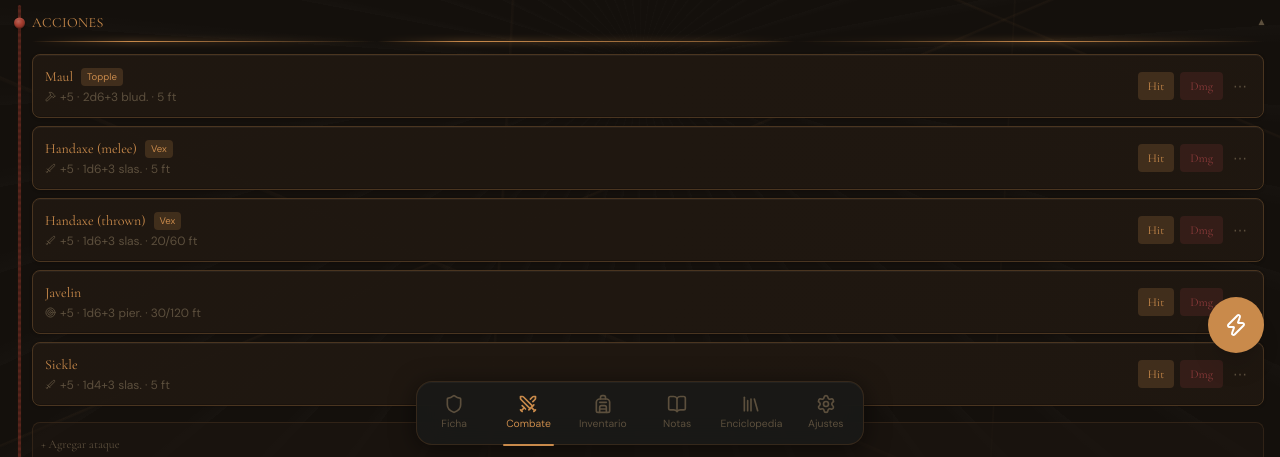
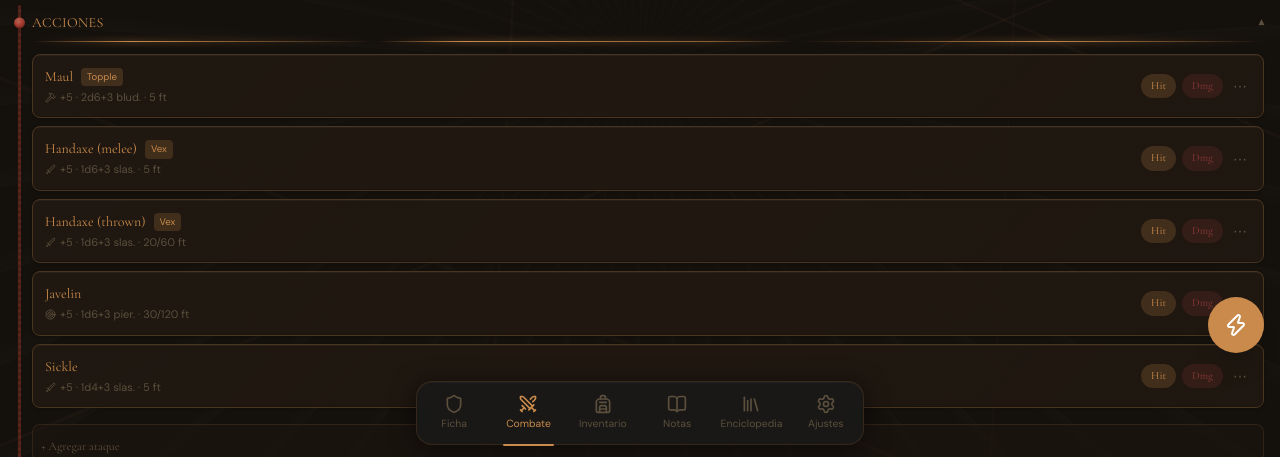
Before and after one commit to Gremiger/mavok, a Next.js app: page / in a window 1280 px wide. Both pictures are taken after a click on the button "Combate". Shown: the part 335-792 px from the top of the page. Built offline with nearby package versions, Linux system fonts and the light colour scheme.

Commit message:
Feature UI-Redesign: style: restyle AttackRow to new compact-row tokens, preserve existing behavior

```diff
--- a/src/components/combat/AttackRow.tsx
+++ b/src/components/combat/AttackRow.tsx
@@ -97,7 +97,7 @@ export function AttackRow({
   return (
     <div className="stone-card rounded-lg mb-2">
       <div
-        className={`flex items-center justify-between cursor-pointer ${density === "compact" ? "p-2" : "p-3"}`}
+        className={`flex items-center justify-between cursor-pointer ${density === "compact" ? "min-h-[40px] p-2" : "min-h-[44px] p-3"}`}
         onClick={() => setExpanded(!expanded)}
       >
         <div className="flex-1 min-w-0">
@@ -111,7 +111,7 @@ export function AttackRow({
               </span>
             )}
           </div>
-          <div className="text-xs text-muted mt-0.5">
+          <div className="text-[0.6875rem] text-muted mt-0.5">
             {DamageIcon && (
               <DamageIcon size={11} className="inline-block mb-0.5 mr-1" />
             )}
@@ -136,7 +136,7 @@ export function AttackRow({
               e.stopPropagation();
               handleRollHit();
             }}
-            className="px-2.5 py-1.5 bg-accent/20 text-accent rounded text-xs font-heading active:scale-95 transition-transform"
+            className="px-2.5 py-1 bg-accent/20 text-accent rounded-full text-[0.6875rem] font-heading active:scale-95 transition-transform"
           >
             Hit
           </button>
@@ -145,7 +145,7 @@ export function AttackRow({
               e.stopPropagation();
               handleRollDamage();
             }}
-            className="px-2.5 py-1.5 bg-danger/20 text-danger rounded text-xs font-heading active:scale-95 transition-transform"
+            className="px-2.5 py-1 bg-danger/20 text-danger rounded-full text-[0.6875rem] font-heading active:scale-95 transition-transform"
           >
             Dmg
           </button>
```
